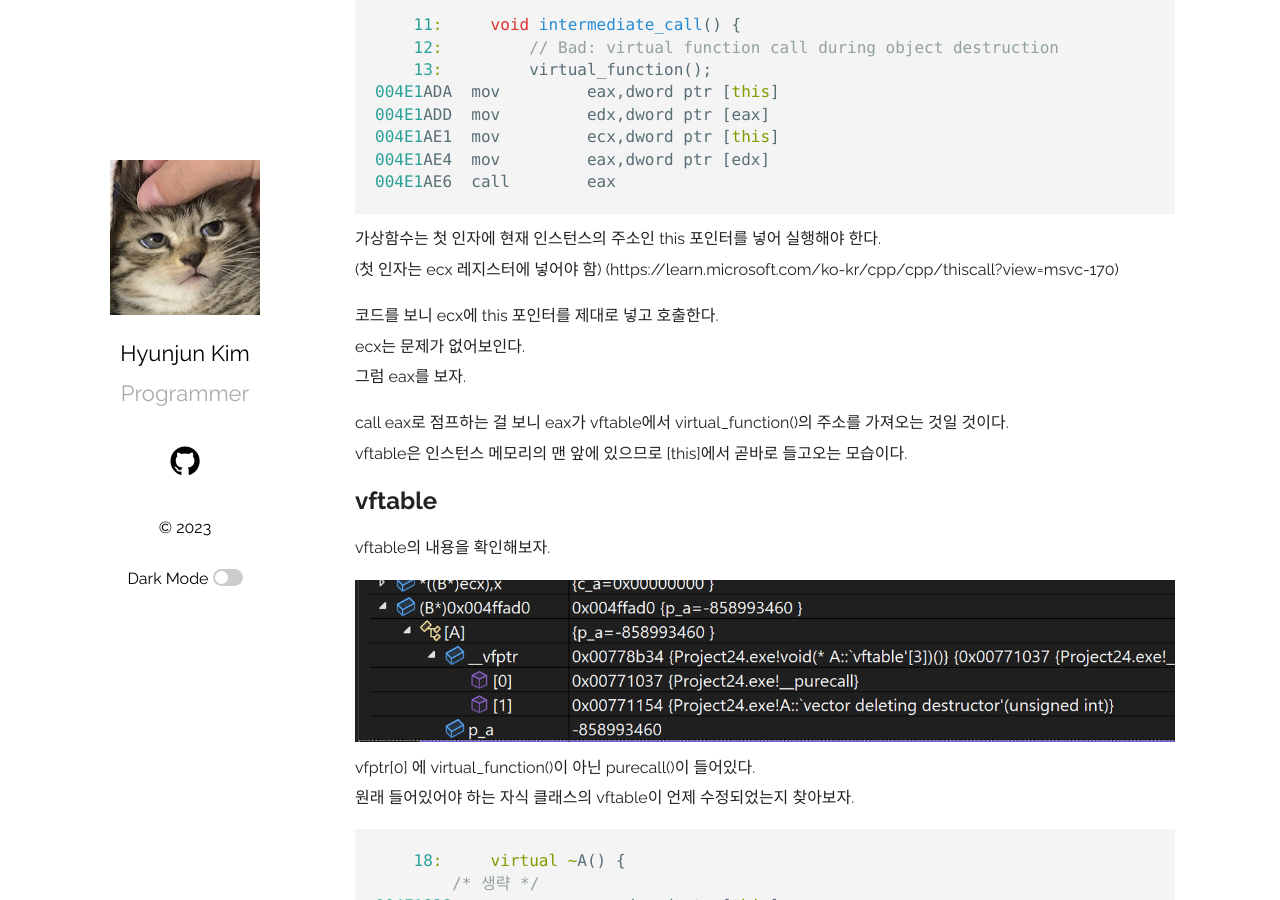
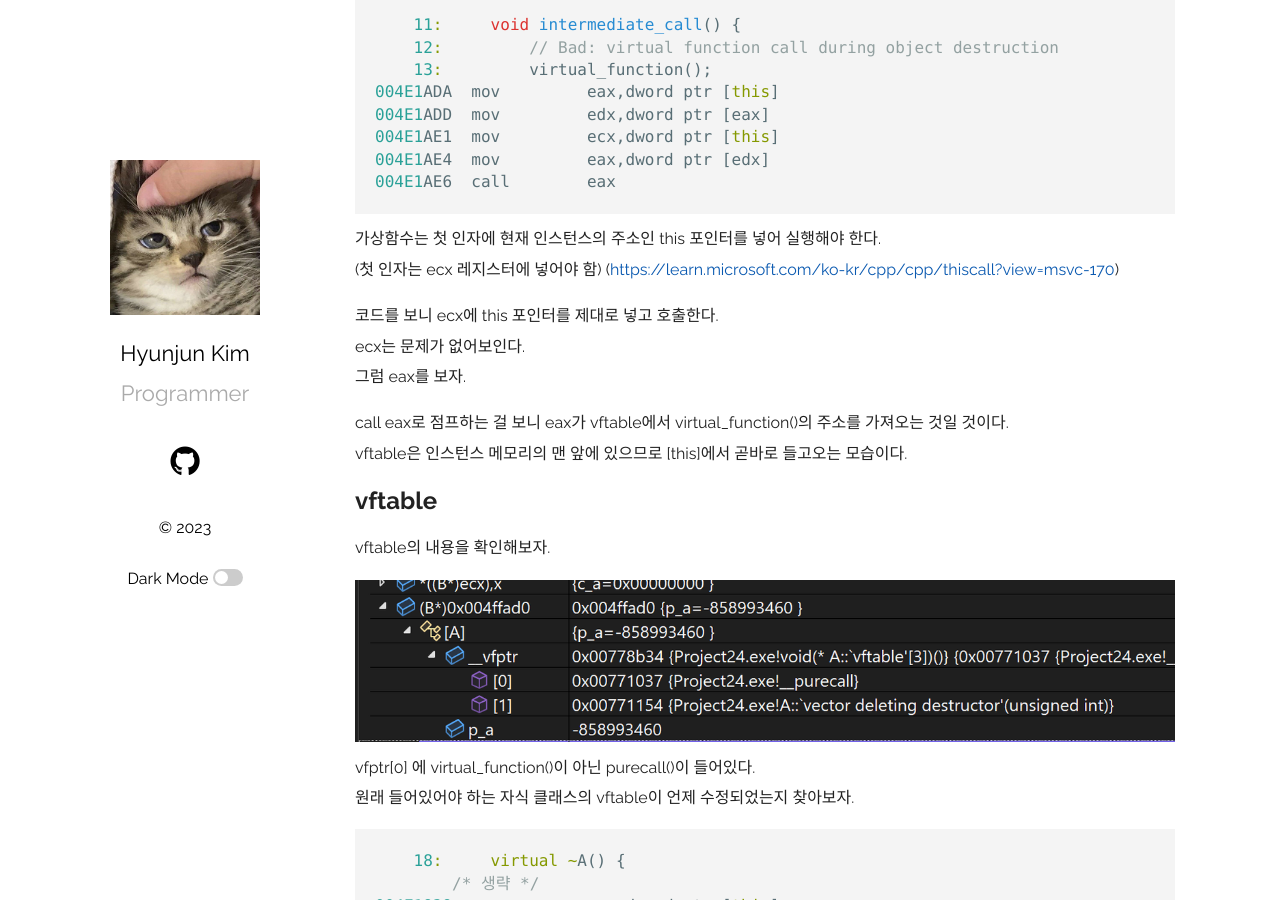
Before and after one commit to Ria9993/Ria9993.github.io, a Jekyll site: the page built from _posts/2023-08-18-purecall.md, in a window 1280 px wide and 900 px high, scrolled down 1804 px. Built offline with Jekyll 4.4.1, drawn with Linux system fonts in a browser that asks for light colours; comment, search, counter and statistics services are not loaded.

Commit message:
Fix format

````diff
--- a/_posts/2023-08-18-purecall.md
+++ b/_posts/2023-08-18-purecall.md
@@ -10,7 +10,7 @@
 그래도 왜 그런지 좀 더 자세히 보고 싶어서 디스어셈블리를 뜯어봤다.
 
 # 전체 코드
-https://iamskylover.tistory.com/90
+<https://iamskylover.tistory.com/90>
 
 ```cpp
 class A
@@ -86,7 +86,7 @@
 ```
 가상함수는 첫 인자에 현재 인스턴스의 주소인 this 포인터를 넣어 실행해야 한다.
 (첫 인자는 ecx 레지스터에 넣어야 함)
-(https://learn.microsoft.com/ko-kr/cpp/cpp/thiscall?view=msvc-170)
+(<https://learn.microsoft.com/ko-kr/cpp/cpp/thiscall?view=msvc-170>)
 
 코드를 보니 ecx에 this 포인터를 제대로 넣고 호출한다.
 ecx는 문제가 없어보인다.
@@ -141,5 +141,5 @@
 }
 ```
 찾아보니 _set_pure_call_handler()로 핸들러를 지정할 수 있다.
-https://learn.microsoft.com/en-us/cpp/c-runtime-library/reference/get-purecall-handler-set-purecall-handler?view=msvc-170
+<https://learn.microsoft.com/en-us/cpp/c-runtime-library/reference/get-purecall-handler-set-purecall-handler?view=msvc-170>
 purecall 에러를 잡을 때 사용할 수 있겠다.
````
